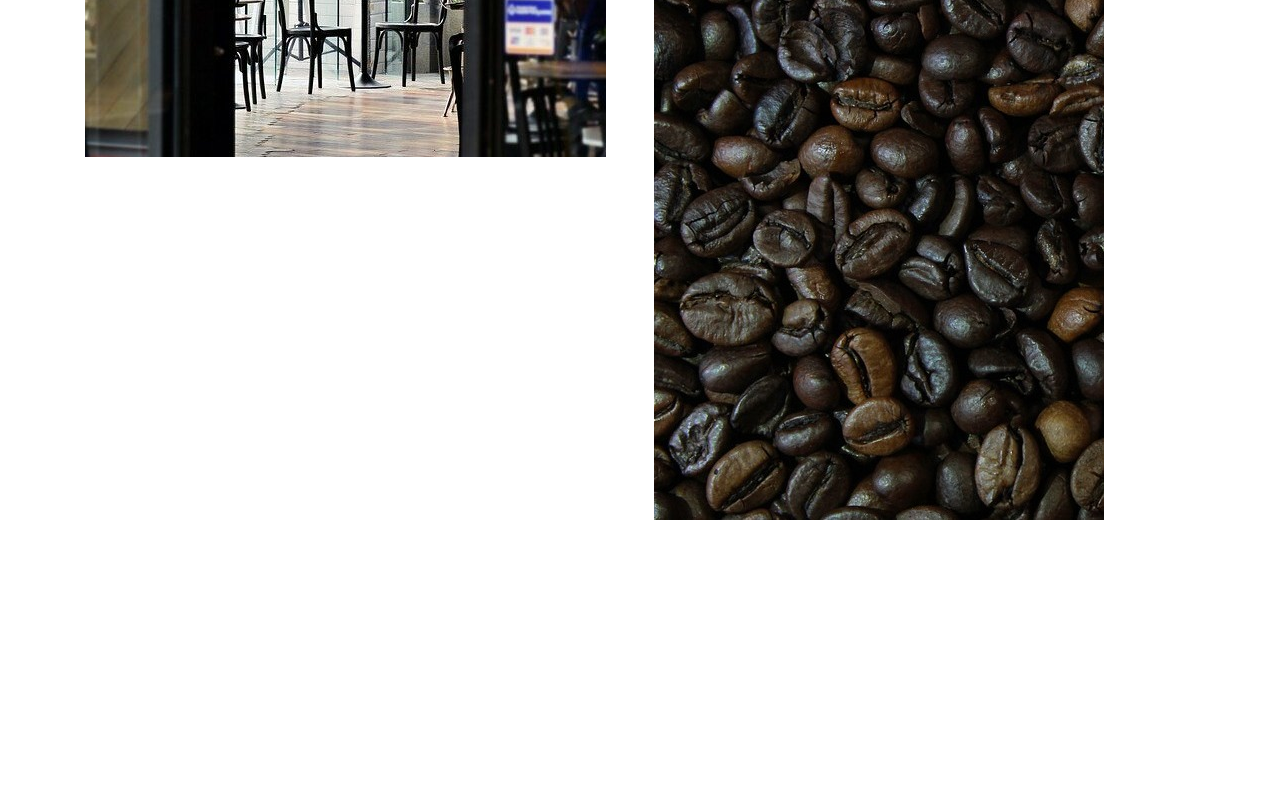
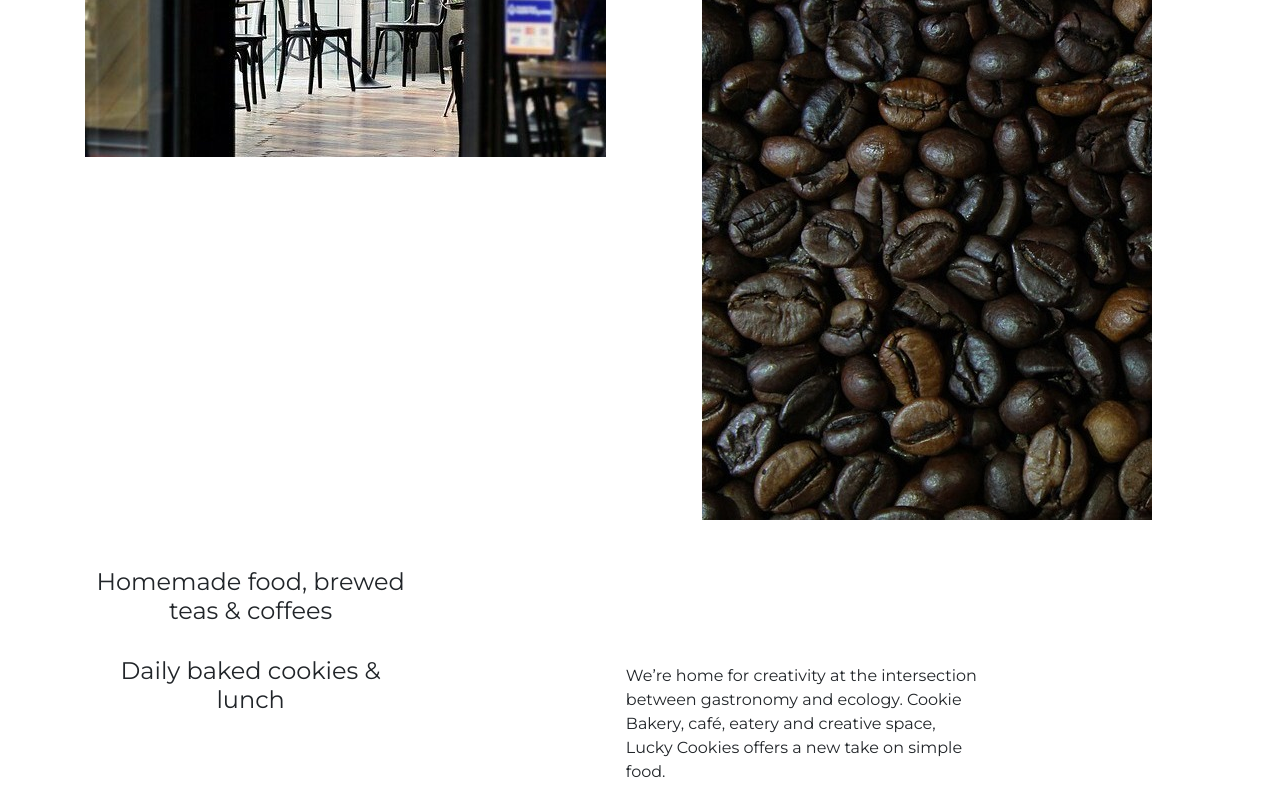
Before and after one commit to nicholas570/lucky-cookies, a React (Create React App) app: page / in a window 1280 px wide. Shown: the part 1483-2283 px from the top of the page. Before the commit the page ends 2003 px from the top, so only its background shows below. Built offline with nearby package versions, Linux system fonts and the light colour scheme; the HTML template or start-up script is replaced by a standard one.

Commit message:
component content done

```diff
--- a/public/data.json
+++ b/public/data.json
@@ -1,7 +1,7 @@
 {
   "main": {
     "brand": "Lucky Cookies",
-    "motto": "Homemade food & brewed coffee",
+    "motto": "Homemade food, brewed teas & coffees",
     "description": "Cookie bakery & coffee shop"
   },
   "contacts": {
@@ -26,8 +26,10 @@
     { "id": 5, "name": "take-away" }
   ],
   "content": {
+    "slogan": "Homemade food, brewed teas & coffees",
+    "slogan2": "Daily baked cookies & lunch",
     "location": "We are located right at the heart of the Nantes creative district on Ile de Nantes. Surrounded by urban farms, fine art and design schools, artists studios, start-ups incubators and “Les Machines de l’Ile” wonderful attractions. ",
-    "what": "We’re home for creativity at the intersection between gastronomy and ecology. Bakery, café, eatery and creative space, Maison Arlot Cheng offers a new take on simple food. ",
+    "what": "We’re home for creativity at the intersection between gastronomy and ecology. Cookie Bakery, café, eatery and creative space, Lucky Cookies offers a new take on simple food. ",
     "where to find us": "Lucky Cookies is actively taking part to our artisan local community. You can find our baked goods in many spots across town, a good way to discover the best food offers in Nantes city. Follow us on social networks for regular updates. ",
     "partners": [
       "Ô Bocal ",
--- /dev/null
+++ b/src/components/home/Slogan.jsx
@@ -0,0 +1,20 @@
+import React from 'react';
+import PropTypes from 'prop-types';
+
+function Slogan(props) {
+  const { content } = props;
+
+  return (
+    <div>
+      <h4>{content.slogan}</h4>
+      <br />
+      <h4>{content.slogan2}</h4>
+    </div>
+  );
+}
+
+Slogan.propTypes = {
+  content: PropTypes.shape.isRequired,
+};
+
+export default Slogan;
--- /dev/null
+++ b/src/components/home/TextContent.jsx
@@ -0,0 +1,22 @@
+import React from 'react';
+import PropTypes from 'prop-types';
+
+function TextContent(props) {
+  const { content } = props;
+
+  return (
+    <div className="container mt-md-5">
+      <div className="row d-flex justify-content-center text-left">
+        <div className="col-md-6 mt-5">
+          <p>{content.what}</p>
+        </div>
+      </div>
+    </div>
+  );
+}
+
+TextContent.propTypes = {
+  content: PropTypes.shape.isRequired,
+};
+
+export default TextContent;
--- /dev/null
+++ b/src/containers/home/Content.jsx
@@ -0,0 +1,24 @@
+import React from 'react';
+import PropTypes from 'prop-types';
+
+import Container from 'react-bootstrap/Container';
+
+import Slogan from '../../components/home/Slogan';
+import TextContent from '../../components/home/TextContent';
+
+function Content(props) {
+  const { content } = props;
+
+  return (
+    <Container className="d-flex flex-column flex-md-row mt-5">
+      <Slogan content={content} />
+      <TextContent content={content} />
+    </Container>
+  );
+}
+
+Content.propTypes = {
+  content: PropTypes.shape.isRequired,
+};
+
+export default Content;
--- a/src/containers/home/Pics.jsx
+++ b/src/containers/home/Pics.jsx
@@ -10,7 +10,7 @@ function Pics() {
         className="mr-md-5 mb-5 mt-5 h-50"
         src="/assets/images/home/chairs.jpg"
       />
-      <Image src="/assets/images/home/coffeeBean.jpg" />
+      <Image className="ml-md-5" src="/assets/images/home/coffeeBean.jpg" />
     </Container>
   );
 }
--- a/src/views/Home.jsx
+++ b/src/views/Home.jsx
@@ -5,9 +5,10 @@ import Navbar from '../containers/general/Navbar';
 import Carousel from '../components/home/Carousel';
 import MainInfo from '../containers/home/MainInfo';
 import Pics from '../containers/home/Pics';
+import Content from '../containers/home/Content';
 
 function Home(props) {
-  const { main, pics, offers, address, contacts } = props;
+  const { main, content, pics, offers, address, contacts } = props;
 
   return (
     <>
@@ -15,6 +16,7 @@ function Home(props) {
       <Carousel pics={pics} />
       <MainInfo address={address} offers={offers} contacts={contacts} />
       <Pics />
+      <Content content={content} />
     </>
   );
 }
@@ -25,6 +27,7 @@ Home.propTypes = {
   offers: PropTypes.shape.isRequired,
   address: PropTypes.shape.isRequired,
   contacts: PropTypes.shape.isRequired,
+  content: PropTypes.shape.isRequired,
 };
 
 export default Home;
```
